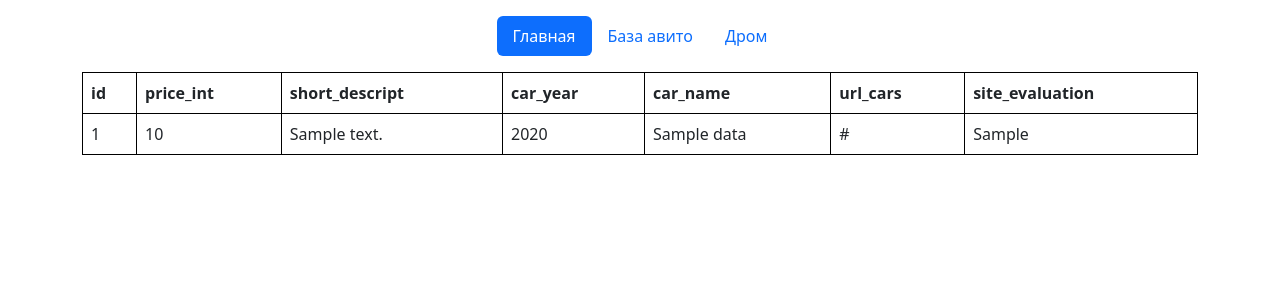
After one commit to MrFix-man/Parsing_LP31_Bot, a Flask app: template source/web/templates/drom.html in a window 1280 px wide. The commit adds this page. Shown: the top 300 px of the page. Run offline with Flask 3, Linux system fonts and the light colour scheme; the template is opened without the code that fills it: most values are stand-ins (such as "Sample title", 1, 10 or a date in 2020).

Commit message:
работа с фласком

```diff
--- /dev/null
+++ b/source/app.py
@@ -0,0 +1,29 @@
+from flask import Flask, render_template
+from source.lib.db import DB
+
+
+static_folder = "/home/mr_fix-man/PycharmProjects/Parsing_LP31_Bot/source/web/static"
+template_folder = '/home/mr_fix-man/PycharmProjects/Parsing_LP31_Bot/source/web/templates'
+app = Flask(__name__, template_folder=template_folder, static_folder=static_folder)
+db = DB("sqlite:////home/mr_fix-man/PycharmProjects/Parsing_LP31_Bot/source/my_database.db")
+
+
+@app.route("/")
+def index():
+    return render_template("index.html")
+
+
+@app.route("/drom")
+def drom():
+    auto = db.query_drom()
+    return render_template("drom.html", auto=auto, curent_page='drom')
+
+
+@app.route("/avito")
+def avito():
+    home = db.query_avito()
+    return render_template("avito.html", home=home)
+
+
+if __name__ == "__main__":
+    app.run()
--- /dev/null
+++ b/source/web/static/css/main.css
@@ -0,0 +1,19 @@
+/* Header */
+
+header {
+    position: sticky;
+    top: 0;
+}
+
+table {
+    border-collapse: collapse;
+    width: 100%;
+}
+th, td {
+    border: 1px solid black;
+    padding: 8px;
+    text-align: left;
+}
+tr:nth-child(even) {
+    background-color: #979797;
+}
--- a/web/templates/base.html
+++ b/source/web/templates/base.html
@@ -11,12 +11,13 @@
     <header class="d-flex justify-content-center py-3">
       <ul class="nav nav-pills">
         <li class="nav-item"><a href="{{ url_for('index') }}" class="nav-link active" aria-current="page">Главная</a></li>
-        <li class="nav-item"><a href="{{ url_for('avito') }}" class="nav-link">База авито</a></li>
+        <li class="nav-item"><a href="{{ url_for('avito') }}" class="nav-link" aria-current="page">База авито</a></li>
         <li class="nav-item"><a href="{{ url_for('drom') }}" class="nav-link">Дром</a></li>
       </ul>
     </header>
-    {% block body %}{% endblock %}
+    {% block content %} {% endblock %}
     </div>
+
 
 </body>
 </html>
--- /dev/null
+++ b/source/web/templates/drom.html
@@ -0,0 +1,41 @@
+{% extends 'base.html' %}
+
+{% block title %}
+База Дром
+{% endblock %}
+
+{% block body %}
+Дром
+{% endblock %}
+
+<h1> База Дром</h1>
+{% block content %}
+    <table>
+        <thead>
+            <tr>
+                <th>id</th>
+                <th>price_int</th>
+                <th>short_descript</th>
+                <th>car_year</th>
+                <th>car_name</th>
+                <th>url_cars</th>
+                <th>site_evaluation</th>
+            </tr>
+        </thead>
+        <tbody>
+            {% for data in auto %}
+                <tr>
+                    <td>{{ data.id }}</td>
+                    <td>{{ data.price_int }}</td>
+                    <td>{{ data.short_descript }}</td>
+                    <td>{{ data.car_year }}</td>
+                    <td>{{ data.car_name }}</td>
+                    <td>{{ data.url_cars }}</td>
+                    <td>{{ data.site_evaluation }}</td>
+                </tr>
+        </tbody>
+            {% endfor %}
+
+
+    </table>
+{% endblock %}
--- a/web/static/css/main.css
+++ /dev/null
@@ -1,6 +0,0 @@
-/* Header */
-
-header {
-    position: sticky;
-    top: 0;
-}
```
Also changed, not shown: source/alembic/versions/078af16349e3_create_initial_base.py (+16 -2 lines), source/lib/db.py (+9 -8 lines), source/lib/models.py (+5 -5 lines), source/web/templates/avito.html (renamed from web/templates/drom.html, +5 -2 lines), web/app.py (deleted, +0 -22 lines), web/templates/avito.html (deleted, +0 -9 lines), source/web/templates/index.html (renamed from web/templates/index.html).
